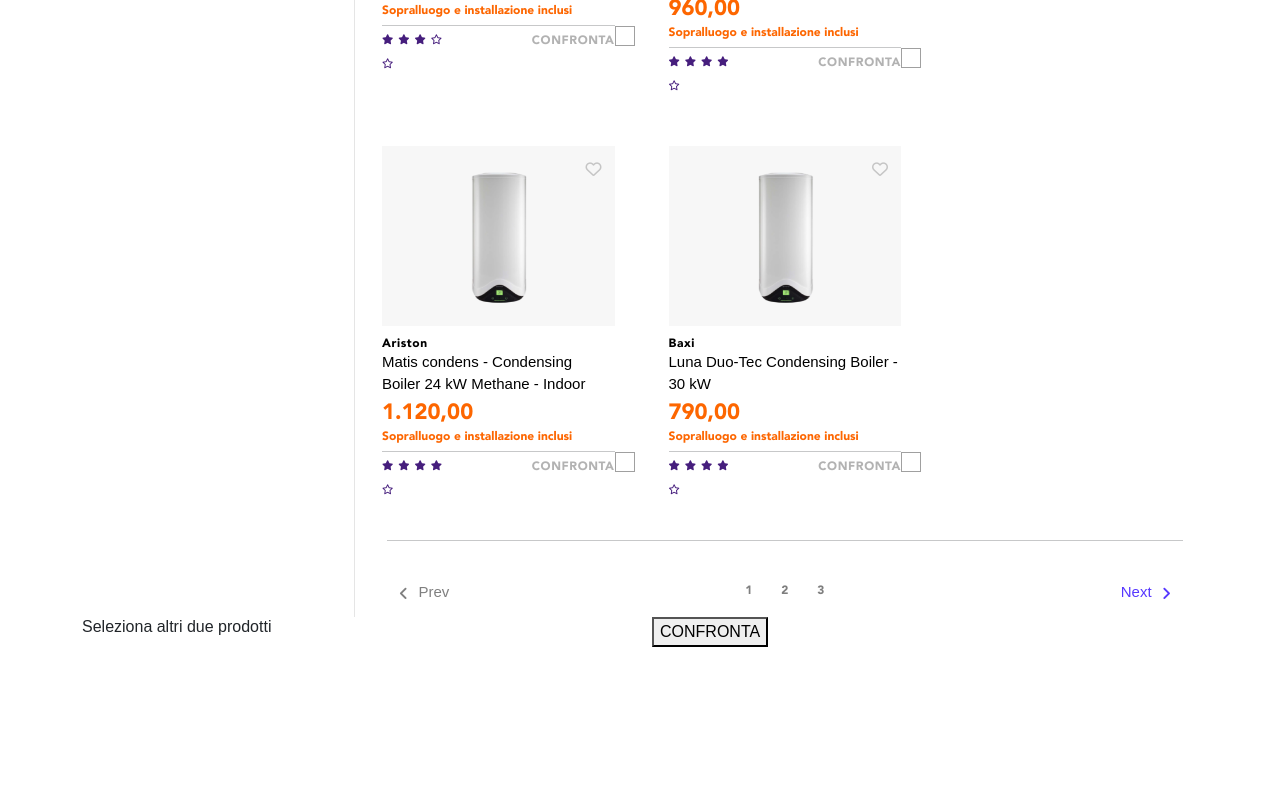
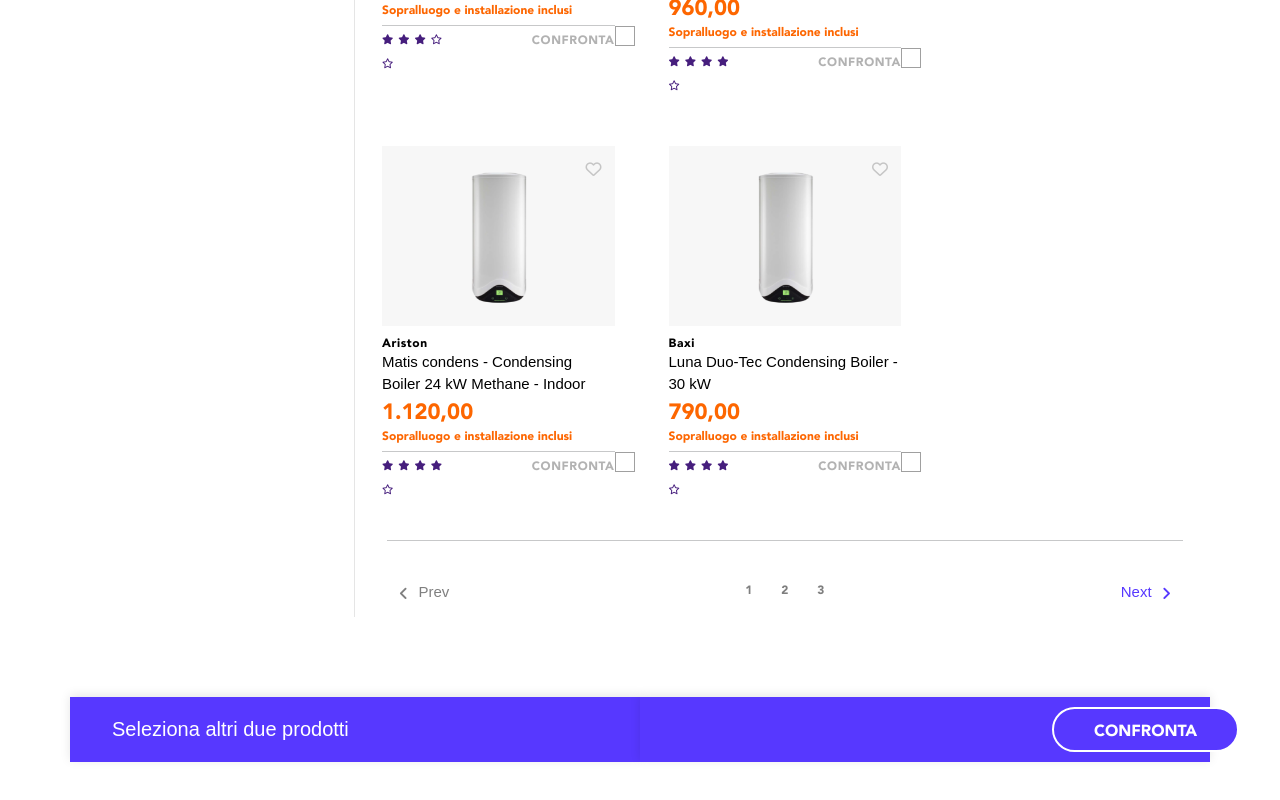
Before and after one commit to Daurelian/frontend-test-master, a React (Create React App) app: page / in a window 1280 px wide. Shown: the part 2746-3546 px from the top of the page. Before the commit the page ends 3393 px from the top, so only its background shows below. Built offline with nearby package versions, Linux system fonts and the light colour scheme; data requests are answered from the project's data file.

Commit message:
banner added

```diff
--- a/src/styles/index.scss
+++ b/src/styles/index.scss
@@ -423,3 +423,39 @@
   -ms-transform: rotate(45deg);
   transform: rotate(45deg);
 }
+
+//Banner Confront
+
+.banner {
+  display: flex;
+  background-color: $complementary;
+  box-shadow: 0px -2px 10px #0000001a;
+  opacity: 1;
+  height: 65px;
+  margin-bottom: 50px;
+  margin-top: 80px;
+}
+
+.text_confront {
+  justify-content: start;
+  font-family: "Avenir-Book", Arial, Helvetica, sans-serif;
+  text-align: left;
+  font-size: 20px;
+  color: $white;
+  letter-spacing: 0px;
+  opacity: 1;
+  padding: 20px 30px;
+}
+
+.button_confront {
+  font-family: "Avenir-Black", Arial, Helvetica, sans-serif;
+  color: $white;
+  background-color: $complementary;
+  height: 45px;
+  border: 2px solid $white;
+  border-radius: 100px;
+  opacity: 1;
+  padding: 10px 40px;
+  margin-left: 400px;
+  margin-top: 10px;
+}
```
